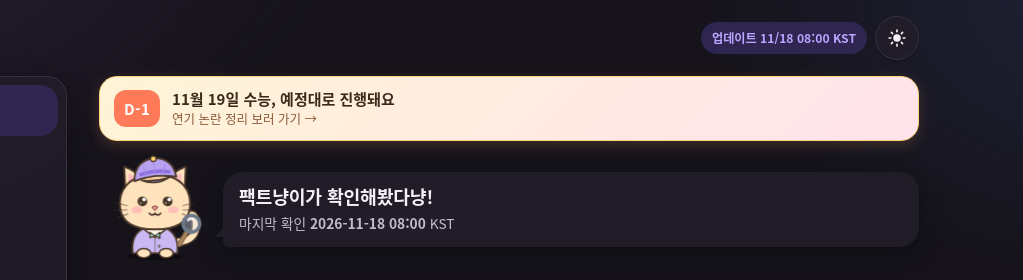
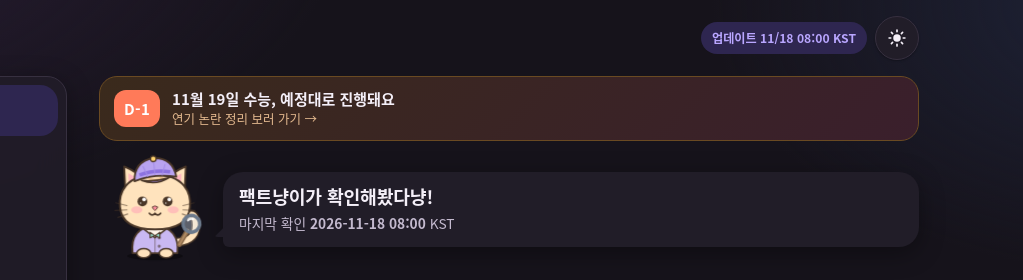
Before and after one commit to kimcanal/factnyang, a plain HTML site: page index.html in a window 1280 px wide. Both pictures are taken after a click on the button 1154 px from the left and 38 px from the top of the page. Shown: the top 280 px of the page, 257-1280 px from the left. Drawn offline with Linux system fonts and the light colour scheme.

Commit message:
다크모드: color-scheme 명시로 브라우저 강제 다크 중복 방지, 수능 배너 다크 색상

```diff
--- a/style.css
+++ b/style.css
@@ -23,6 +23,7 @@
   --tab-h:68px;--maxw:520px;
 }
 :root[data-theme=dark]{
+  color-scheme:dark;
   --bg:#16131B;--bg-grad:radial-gradient(1000px 500px at 0 -10%,#2A1E36 0,transparent 60%),radial-gradient(800px 500px at 110% 0,#1E2338 0,transparent 55%);
   --surface:#211D28;--surface-2:#2A2531;--surface-3:#28223A;
   --ink:#F4EFF8;--ink-2:#C4BACF;--ink-3:#A59BB2;--line:#373040;
@@ -38,6 +39,7 @@
 }
 @media (prefers-color-scheme:dark){
   :root:not([data-theme=light]){
+    color-scheme:dark;
     --bg:#16131B;--bg-grad:radial-gradient(1000px 500px at 0 -10%,#2A1E36 0,transparent 60%),radial-gradient(800px 500px at 110% 0,#1E2338 0,transparent 55%);
     --surface:#211D28;--surface-2:#2A2531;--surface-3:#28223A;
     --ink:#F4EFF8;--ink-2:#C4BACF;--ink-3:#A59BB2;--line:#373040;
@@ -423,3 +425,7 @@ td small{display:block;color:var(--ink-3);font-size:.75rem}
 .sn-b-txt{display:flex;flex-direction:column;gap:2px;line-height:1.35}
 .sn-b-txt b{font-size:15px}.sn-b-txt small{font-size:12.5px;color:#8a5a3a}
 .sn-banner:active{transform:scale(.98)}
+
+:root[data-theme=dark] .sn-banner{background:linear-gradient(135deg,#3A2A1C,#3A1F2C);border-color:#6A4A22;color:#F4EFF8;box-shadow:none}
+:root[data-theme=dark] .sn-b-txt small{color:#E3B98F}
+@media (prefers-color-scheme:dark){:root:not([data-theme=light]) .sn-banner{background:linear-gradient(135deg,#3A2A1C,#3A1F2C);border-color:#6A4A22;color:#F4EFF8;box-shadow:none}:root:not([data-theme=light]) .sn-b-txt small{color:#E3B98F}}
```
